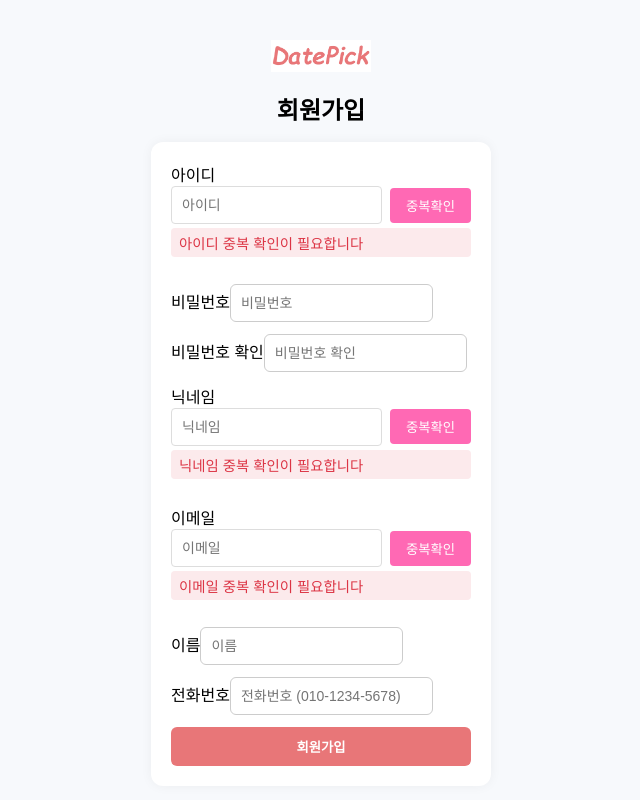
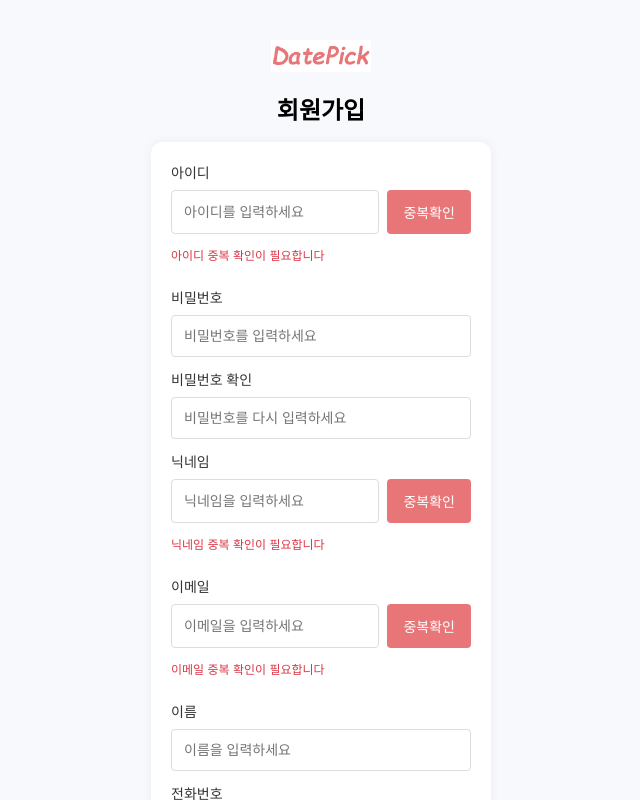
Before and after one commit to eee88/WeatherPick, a React (Create React App) app: page / in a window 1280 px wide. Both pictures are taken after a click on the button "회원가입". Shown: the top 800 px of the page, without its empty margins (319-959 px from the left). Built offline with nearby package versions, Linux system fonts and the light colour scheme.

Commit message:
버그수정정

```diff
--- a/src/App.css
+++ b/src/App.css
@@ -83,63 +83,75 @@
   padding: 0;
 }
 
+.form-group {
+  display: flex;
+  flex-direction: column;
+  gap: 8px;
+
+}
+
+.form-group label {
+  font-size: 14px;
+  color: #333;
+  font-weight: 500;
+}
+
+.form-group input {
+  padding: 12px;
+  border: 1px solid #ddd;
+  border-radius: 4px;
+  font-size: 14px;
+  transition: border-color 0.3s;
+}
+
+.form-group input:focus {
+  outline: none;
+  border-color: #e87678;
+}
+
 .input-group {
   display: flex;
   gap: 8px;
-  align-items: center;
 }
 
 .input-group input {
   flex: 1;
-  padding: 10px;
-  border: 1px solid #ddd;
-  border-radius: 4px;
-  font-size: 14px;
 }
 
 .check-button {
-  padding: 8px 16px;
-  background-color: #ff69b4;
+  padding: 12px 16px;
+  background-color: #e87678;
   color: white;
   border: none;
   border-radius: 4px;
+  font-size: 14px;
   cursor: pointer;
+  transition: background-color 0.3s;
   white-space: nowrap;
-  transition: background-color 0.2s;
 }
 
 .check-button:hover {
-  background-color: #ff1493;
-}
-
-.check-button.checked {
-  background-color: #ff69b4;
-  opacity: 0.7;
-  cursor: default;
+  background-color: #d66567;
 }
 
 .validation-message {
+  font-size: 12px;
   margin-top: 4px;
-  font-size: 0.9rem;
-  padding: 4px 8px;
-  border-radius: 4px;
 }
 
 .validation-message.success {
   color: #28a745;
-  background-color: rgba(40, 167, 69, 0.1);
 }
 
 .validation-message.error {
   color: #dc3545;
-  background-color: rgba(220, 53, 69, 0.1);
 }
 
 .error-message {
   color: #dc3545;
-  margin-top: 10px;
+  font-size: 14px;
+  margin-top: 8px;
   text-align: center;
-  font-size: 0.9em;
 }
 
 .auth-form input {
--- a/src/components/Board.jsx
+++ b/src/components/Board.jsx
@@ -2,6 +2,7 @@ import React, { useEffect, useState } from "react";
 import { Link, useNavigate } from "react-router-dom";
 import axios from "axios";
 import "../Board.css";
+import defaultProfile from "../assets/datepick_mypage.png";
 
 import { Swiper, SwiperSlide } from "swiper/react";
 import { Pagination, Autoplay } from "swiper/modules";
@@ -193,7 +194,7 @@ const Board = () => {
                 <div className="post-info">
                   <div style={{ display: 'flex', alignItems: 'center', gap: '8px' }}>
                     <img
-                      src={board.writerProfileImage || "/datepick_logo.png"}
+                      src={board.writerProfileImage || defaultProfile}
                       alt="프로필"
                       style={{
                         width: "24px",
--- a/src/components/BoardDetail.jsx
+++ b/src/components/BoardDetail.jsx
@@ -2,6 +2,7 @@ import React, { useEffect, useState, useRef, useCallback } from "react";
 import { useParams, useNavigate } from "react-router-dom";
 import axios from "axios";
 import "../BoardDetail.css";
+import defaultProfile from "../assets/datepick_mypage.png";
 
 //  GET /api/posts/{id}             : 특정 게시글 상세 조회
 //  GET /api/posts/{id}/comments    : 특정 게시글의 댓글 목록 조회
@@ -220,7 +221,7 @@ const BoardDetail = () => {
           <div className="board-detail-meta">
             <div className="writer-info">
               <img
-                src={post.writerProfileImage || "https://via.placeholder.com/30"}
+                src={post.writerProfileImage || defaultProfile}
                 alt="프로필"
                 className="writer-profile-image"
               />
@@ -319,7 +320,7 @@ const BoardDetail = () => {
                 <div className="comment-header">
                   <div className="comment-author-info">
                     <img
-                      src={comment.profileImage || "/weatherPickMy.png"}
+                      src={comment.profileImage || defaultProfile}
                       alt="프로필"
                       className="comment-profile-image"
                     />
--- a/src/components/PostForm.jsx
+++ b/src/components/PostForm.jsx
@@ -67,7 +67,7 @@ const PostForm = () => {
     newPlaces[index] = {
       title: place.title,
       address: place.address,
-      roadAddress: place.roadAddress,
+      roadAddress: place.roadAddress||"",
       mapx: place.mapx,
       mapy: place.mapy,
       category: place.category || "",
--- a/src/pages/RegisterPage.jsx
+++ b/src/pages/RegisterPage.jsx
@@ -180,7 +180,7 @@ export default function RegisterPage() {
       <h2 className="login-title">회원가입</h2>
 
       <form onSubmit={handleSubmit} className="login-form">
-        <div className="mb-4">
+        <div className="form-group">
           <label htmlFor="username">아이디</label>
           <div className="input-group">
             <input
@@ -189,7 +189,7 @@ export default function RegisterPage() {
               name="username"
               value={formData.username}
               onChange={handleChange}
-              placeholder="아이디"
+              placeholder="아이디를 입력하세요"
             />
             <button
               type="button"
@@ -204,7 +204,7 @@ export default function RegisterPage() {
           </p>
         </div>
 
-        <div className="mb-4">
+        <div className="form-group">
           <label htmlFor="password">비밀번호</label>
           <input
             id="password"
@@ -212,11 +212,11 @@ export default function RegisterPage() {
             name="password"
             value={formData.password}
             onChange={handleChange}
-            placeholder="비밀번호"
+            placeholder="비밀번호를 입력하세요"
           />
         </div>
 
-        <div className="mb-4">
+        <div className="form-group">
           <label htmlFor="confirmPassword">비밀번호 확인</label>
           <input
             id="confirmPassword"
@@ -224,11 +224,11 @@ export default function RegisterPage() {
             name="confirmPassword"
             value={formData.confirmPassword}
             onChange={handleChange}
-            placeholder="비밀번호 확인"
+            placeholder="비밀번호를 다시 입력하세요"
           />
         </div>
 
-        <div className="mb-4">
+        <div className="form-group">
           <label htmlFor="nickname">닉네임</label>
           <div className="input-group">
             <input
@@ -237,7 +237,7 @@ export default function RegisterPage() {
               name="nickname"
               value={formData.nickname}
               onChange={handleChange}
-              placeholder="닉네임"
+              placeholder="닉네임을 입력하세요"
             />
             <button
               type="button"
@@ -252,7 +252,7 @@ export default function RegisterPage() {
           </p>
         </div>
 
-        <div className="mb-4">
+        <div className="form-group">
           <label htmlFor="email">이메일</label>
           <div className="input-group">
             <input
@@ -261,7 +261,7 @@ export default function RegisterPage() {
               name="email"
               value={formData.email}
               onChange={handleChange}
-              placeholder="이메일"
+              placeholder="이메일을 입력하세요"
             />
             <button
               type="button"
@@ -276,7 +276,7 @@ export default function RegisterPage() {
           </p>
         </div>
 
-        <div className="mb-4">
+        <div className="form-group">
           <label htmlFor="name">이름</label>
           <input
             id="name"
@@ -284,11 +284,11 @@ export default function RegisterPage() {
             name="name"
             value={formData.name}
             onChange={handleChange}
-            placeholder="이름"
+            placeholder="이름을 입력하세요"
           />
         </div>
 
-        <div className="mb-4">
+        <div className="form-group">
           <label htmlFor="phonenumber">전화번호</label>
           <input
             id="phonenumber"
@@ -296,7 +296,7 @@ export default function RegisterPage() {
             name="phonenumber"
             value={formData.phonenumber}
             onChange={handleChange}
-            placeholder="전화번호 (010-1234-5678)"
+            placeholder="전화번호를 입력하세요 (010-1234-5678)"
             pattern="^\d{3}-\d{4}-\d{4}$"
           />
         </div>
```
